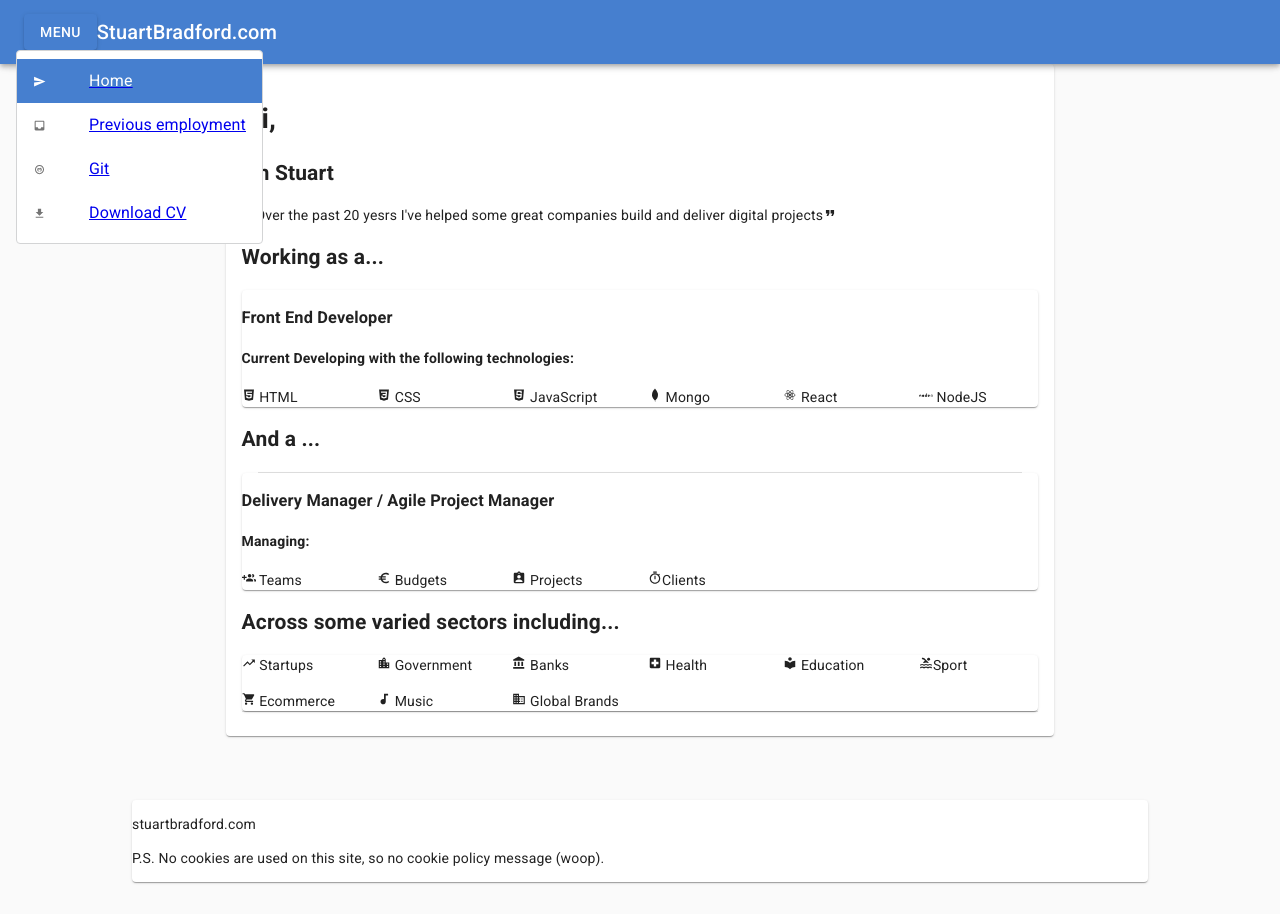
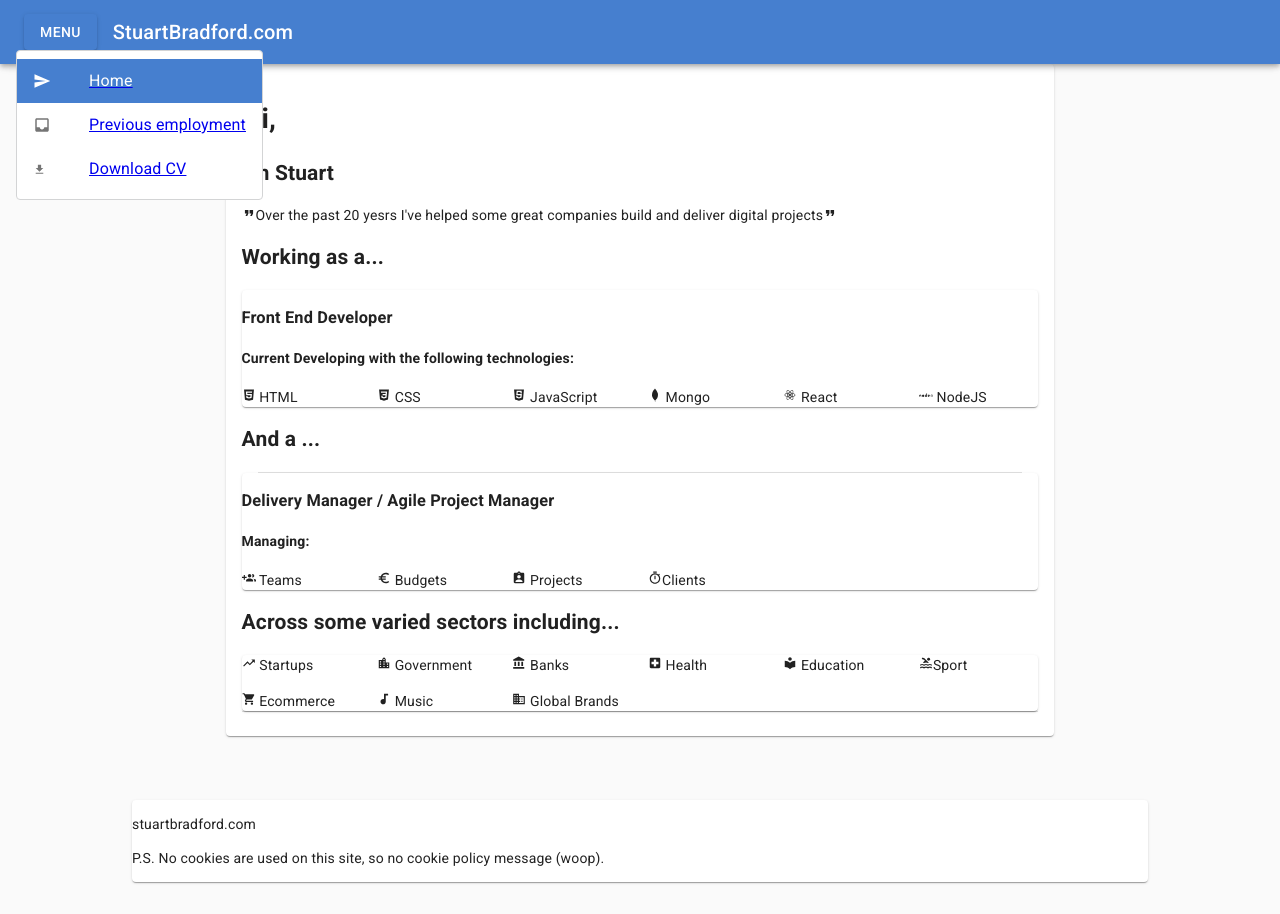
Before and after one commit to 789ni812/my-portfolio, a React (Create React App) app: page / in a window 1280 px wide. Both pictures are taken after a click on the button "MENU". Built offline with nearby package versions, Linux system fonts and the light colour scheme.

Commit message:
added margin to site title

```diff
--- a/src/App.js
+++ b/src/App.js
@@ -98,6 +98,7 @@ const useStyles = makeStyles(theme => ({
   },
   title: {
     flexGrow: 1,
+    marginLeft: theme.spacing(2),
   },
 
 
@@ -143,7 +144,7 @@ const App = () => {
             <Grid item xs={12} >
               <div className={classes.root}>
 
-                <AppBar position="fixed">
+                <AppBar position="fixed" >
                   <Toolbar>
                     <div>
                       <Button
@@ -166,7 +167,7 @@ const App = () => {
 
                         <StyledMenuItem>
                           <ListItemIcon>
-                            <MdSend fontSize="small" />
+                            <MdSend fontSize="large" />
                           </ListItemIcon>
                           <Link to="/">  <ListItemText primary="Home" />
                           </Link>
@@ -174,7 +175,7 @@ const App = () => {
 
                         <StyledMenuItem>
                           <ListItemIcon>
-                            <MdInbox fontSize="small" />
+                            <MdInbox fontSize="large" />
                           </ListItemIcon>
                           <Link to="/employmentHistory">  <ListItemText primary="Previous employment" />
                           </Link>
@@ -188,15 +189,15 @@ const App = () => {
                                       <Link to="/portfolio">  <ListItemText primary="Portfolio" />
   </Link>
                         </StyledMenuItem>
-*/}
+
                         <StyledMenuItem>
                           <ListItemIcon>
-                            <DiGithub fontSize="small" />
+                            <DiGithub fontSize="large" />
                           </ListItemIcon>
                           <Link to="/employmentHistory">  <ListItemText primary="Git" />
                           </Link>
                         </StyledMenuItem>
-
+*/}
 
 
                         <StyledMenuItem>
```
